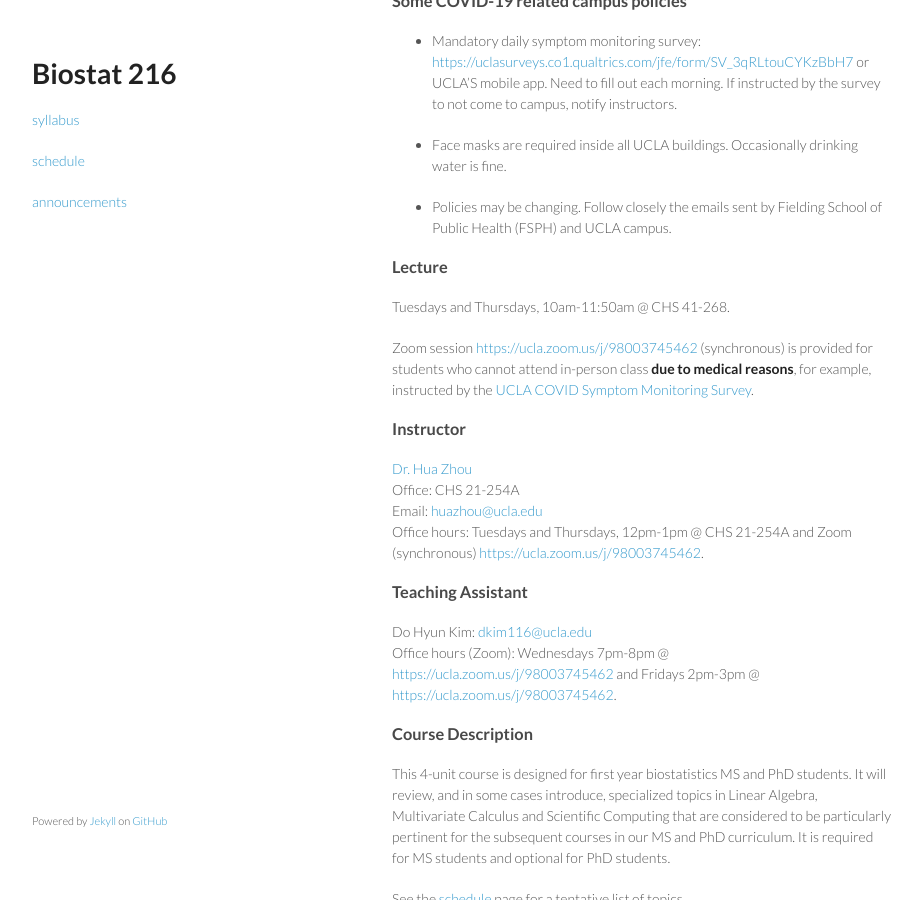
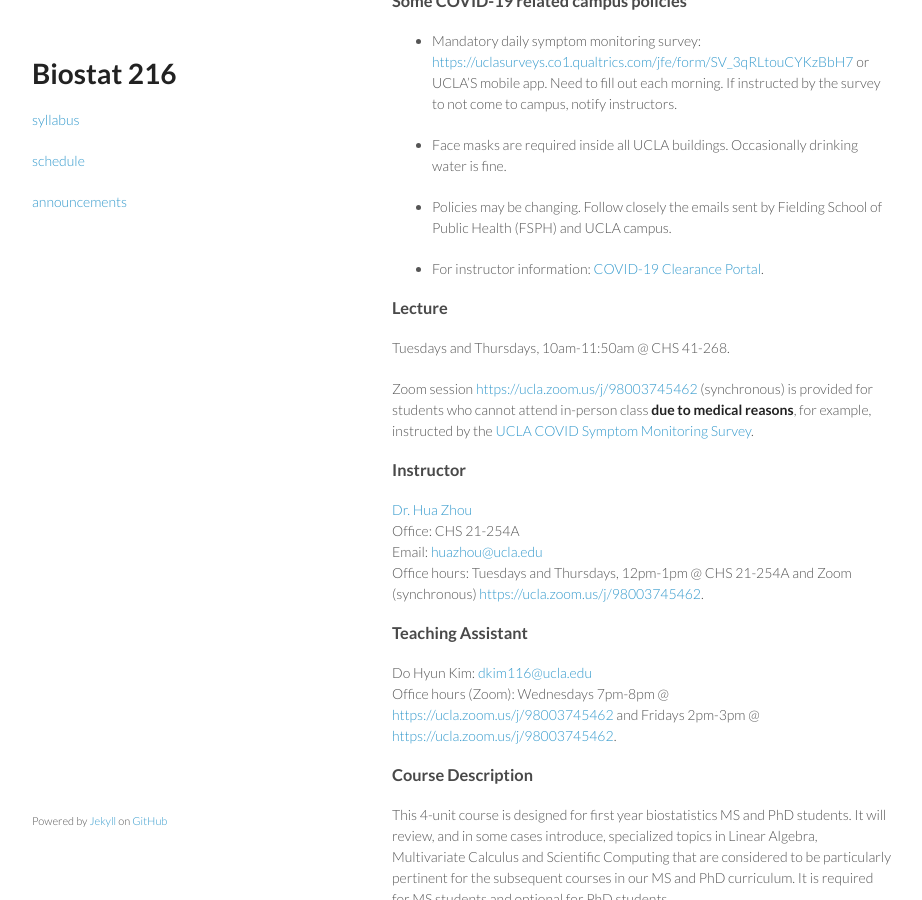
Before and after one commit to ucla-biostat216-2021fall/ucla-biostat216-2021fall.github.io, a Jekyll site: the page built from syllabus/syllabus.md, in a window 1280 px wide and 900 px high, scrolled down 312 px. Shown: the whole window, without its empty margins (178-1100 px from the left). Built offline with Jekyll 4.4.1, drawn with Linux system fonts in a browser that asks for light colours.

Commit message:
add url to COVID-19 clearance portal

```diff
--- a/syllabus/syllabus.md
+++ b/syllabus/syllabus.md
@@ -18,6 +18,8 @@ Linear algebra, multivariate calculus, and their applications in real world prob
 - Face masks are required inside all UCLA buildings. Occasionally drinking water is fine.
 
 - Policies may be changing. Follow closely the emails sent by Fielding School of Public Health (FSPH) and UCLA campus.
+
+- For instructor information: [COVID-19 Clearance Portal](https://secure.ctsext.it.ucla.edu/UCLACovidClearance/ClassRoster).
 
 ### Lecture
 
```
